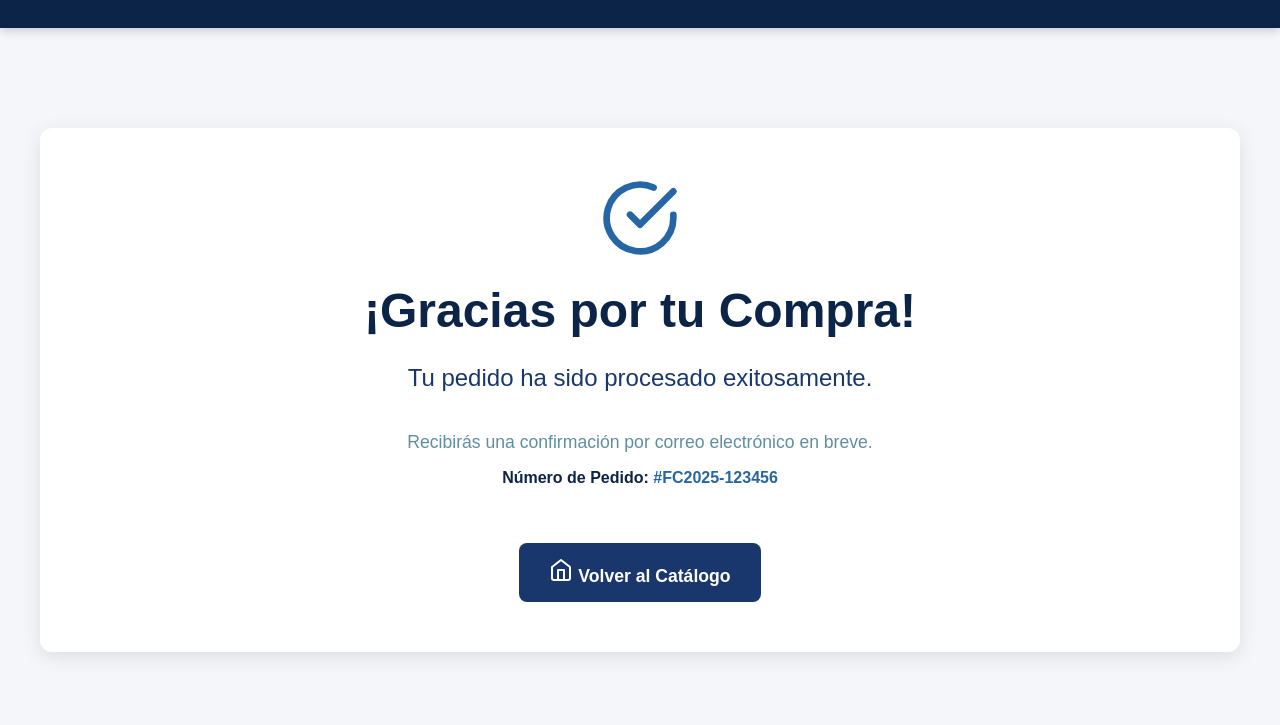
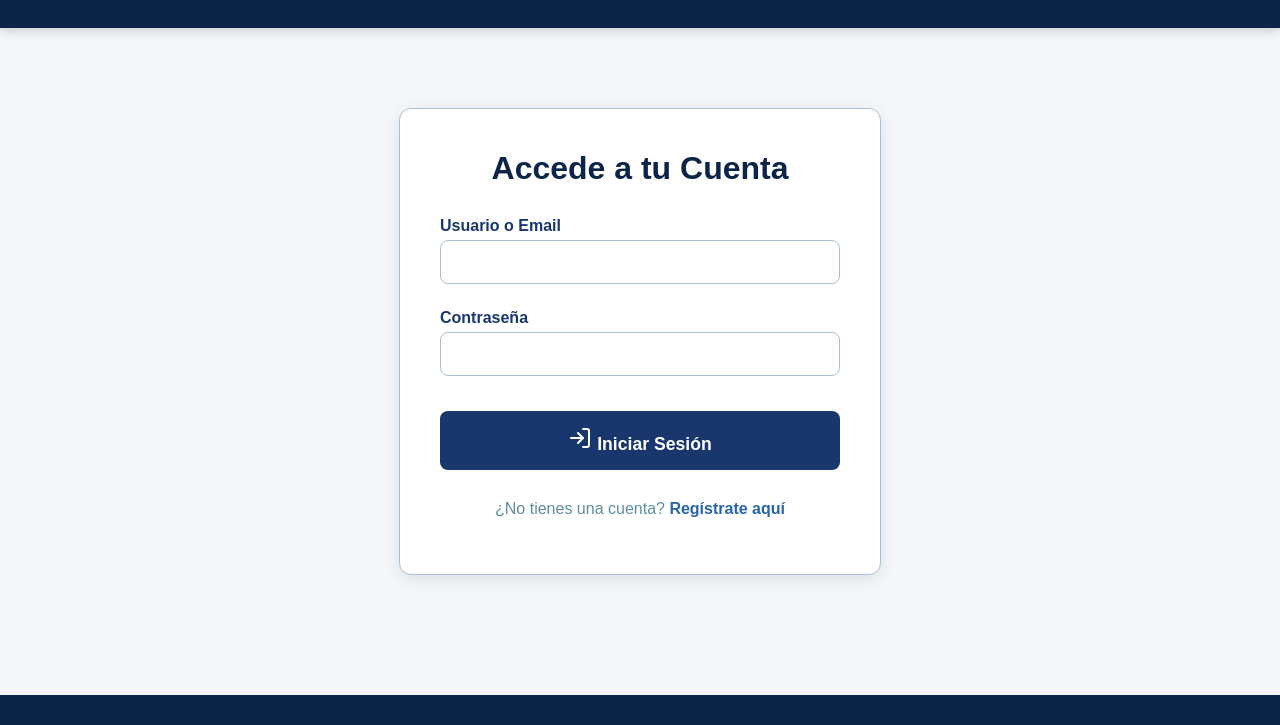
Before and after one commit to AndresBueno420/JustBuy-Commerce, a plain HTML site: page app/public/login.html in a window 1280 px wide. Shown: the part 75-800 px from the top of the page. Drawn offline with nearby package versions, Linux system fonts and the light colour scheme; a script that the page names is missing.

Commit message:
Fixed details in index and login screens

```diff
--- a/app/public/login.html
+++ b/app/public/login.html
@@ -3,8 +3,40 @@
 <head>
     <meta charset="UTF-8">
     <meta name="viewport" content="width=device-width, initial-scale=1.0">
-    <title>Confirmación de Compra | FC Store</title>
+    <title>Iniciar Sesión | FC Store</title>
     <link rel="stylesheet" href="css/styles.css">
+    <style>
+        /* Estilos específicos para formularios centrados */
+        .auth-container {
+            max-width: 400px;
+            margin: 60px auto;
+            padding: 40px;
+            background-color: var(--color-white);
+            border-radius: 12px;
+            box-shadow: 0 4px 15px rgba(11, 36, 71, 0.1); /* Sombra con color de acento */
+            border: 1px solid var(--color-light-blue);
+        }
+        .form-group label {
+            display: block;
+            margin-bottom: 5px;
+            font-weight: 600;
+            color: var(--color-deep-blue);
+        }
+        .form-group input {
+            width: 100%;
+            padding: 12px;
+            margin-bottom: 25px;
+            border: 1px solid var(--color-light-blue);
+            border-radius: 8px;
+            font-size: 1rem;
+            box-sizing: border-box;
+        }
+        .form-group input:focus {
+            border-color: var(--color-medium-blue);
+            outline: none;
+            box-shadow: 0 0 0 3px rgba(39, 102, 165, 0.2);
+        }
+    </style>
 </head>
 <body>
 
@@ -23,26 +55,33 @@
         </div>
     </header>
 
-    <main class="container" style="padding: 100px 20px; text-align: center;">
+    <main class="container">
+        <div class="auth-container">
+            <h1 style="color: var(--color-dark-navy); font-size: 2rem; text-align: center; margin-bottom: 30px;">
+                Accede a tu Cuenta
+            </h1>
 
-        <div style="background-color: var(--color-white); padding: 50px; border-radius: 12px; box-shadow: 0 5px 20px rgba(0, 0, 0, 0.1);">
+            <form id="login-form">
+                <div class="form-group">
+                    <label for="username">Usuario o Email</label>
+                    <input type="text" id="username" required>
+                </div>
 
-            <span data-feather="check-circle" style="width: 80px; height: 80px; color: var(--color-medium-blue); margin-bottom: 20px;"></span>
+                <div class="form-group">
+                    <label for="password">Contraseña</label>
+                    <input type="password" id="password" required>
+                </div>
 
-            <h1 style="color: var(--color-dark-navy); font-size: 3rem; margin-bottom: 10px;">¡Gracias por tu Compra!</h1>
-            <p style="color: var(--color-deep-blue); font-size: 1.5rem; margin-bottom: 40px;">Tu pedido ha sido procesado exitosamente.</p>
+                <button type="submit" class="btn-primary" style="width: 100%; padding: 15px; font-size: 1.1rem; margin-top: 10px;">
+                    <span data-feather="log-in" class="icon-feather"></span>
+                    Iniciar Sesión
+                </button>
+            </form>
 
-            <p style="color: var(--color-grey-blue); font-size: 1.1rem; margin-bottom: 10px;">
-                Recibirás una confirmación por correo electrónico en breve.
+            <p style="text-align: center; margin-top: 30px; color: var(--color-grey-blue);">
+                ¿No tienes una cuenta?
+                <a href="register.html" style="color: var(--color-medium-blue); text-decoration: none; font-weight: 600;">Regístrate aquí</a>
             </p>
-            <p style="font-weight: 600;">
-                Número de Pedido: <span id="order-id" style="color: var(--color-medium-blue);">#FC2025-123456</span>
-            </p>
-
-            <a href="index.html" class="btn-primary" style="display: inline-block; padding: 15px 30px; margin-top: 40px; text-decoration: none; font-size: 1.1rem;">
-                <span data-feather="home" class="icon-feather"></span>
-                Volver al Catálogo
-            </a>
         </div>
     </main>
 
```
Also changed, not shown: app/public/index.html (+10 -8 lines), app/public/product.html (+1 -4 lines).
